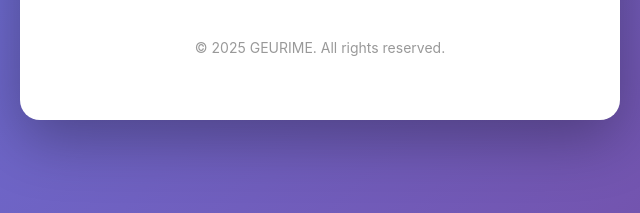
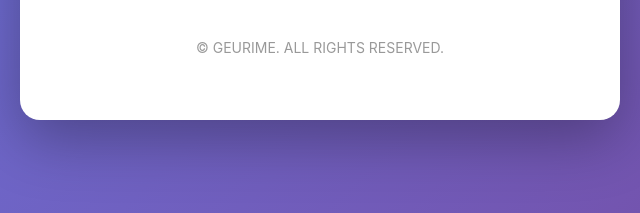
Before and after one commit to geurime/geurime-legal, a plain HTML site: page index.html in a window 1280 px wide. Shown: the part 534-747 px from the top of the page, 320-960 px from the left. Drawn offline with Linux system fonts and the light colour scheme.

Commit message:
Update copyright notice

```diff
--- a/index.html
+++ b/index.html
@@ -77,7 +77,7 @@
             <a href="/privacy-policy.html">개인정보처리방침</a>
         </div>
         <div class="footer">
-            © 2025 GEURIME. All rights reserved.
+            © GEURIME. ALL RIGHTS RESERVED.
         </div>
     </div>
 </body>
```
